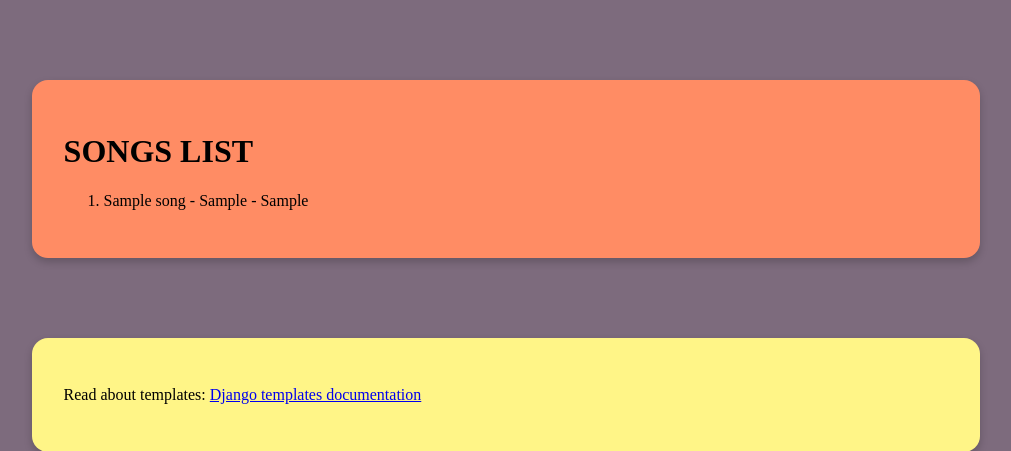
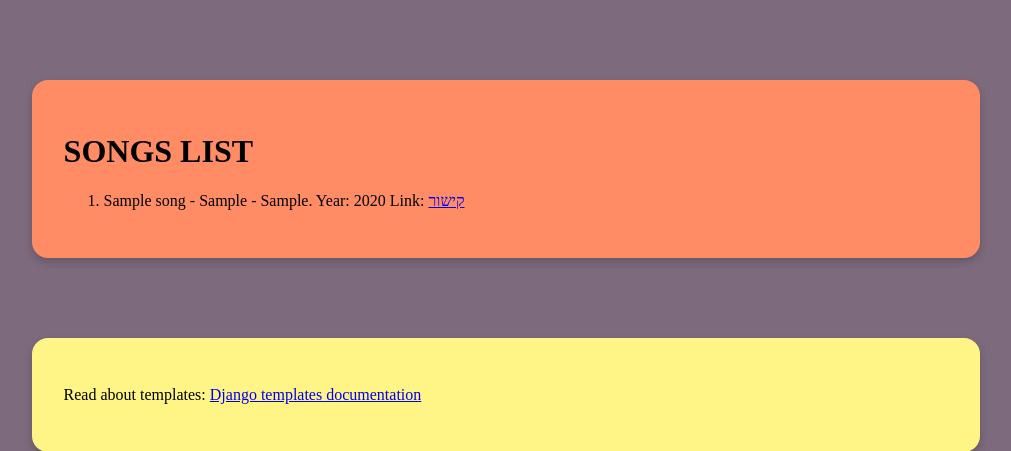
Before and after one commit to tutorials-4newbies/music_project, a Django app: page /songs_list/ in a window 1280 px wide. Shown: the top 451 px of the page, without its empty margins (134-1145 px from the left). Run offline with Django 4.2, Linux system fonts and the light colour scheme; tables that the repository leaves empty hold one stand-in row (values such as "Sample post").

Commit message:
more basic templating

```diff
--- a/songs_list/templates/songslist/index.html
+++ b/songs_list/templates/songslist/index.html
@@ -9,7 +9,8 @@
     <ol>
         {% for song in songs %}
             <li>
-                {{ song.name }} - {{ song.artist }} - {{ song.album }}
+                {{ song.name }} - {{ song.artist }} - {{ song.album }}.  Year: {{ song.release_year | date:"Y" }}
+            Link: <a href="{{ song.youtube_link }}">קישור</a>
             </li>
         {% endfor %}
     </ol>
```
